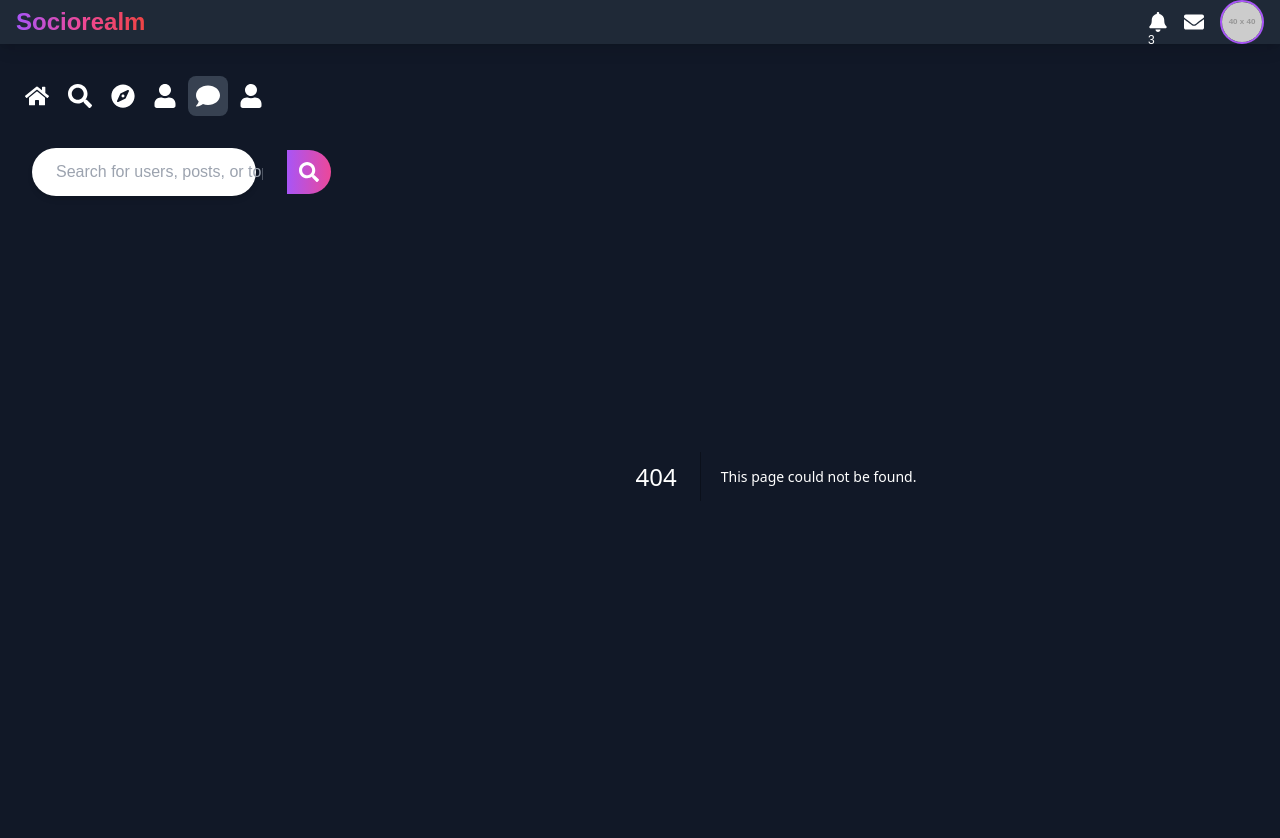
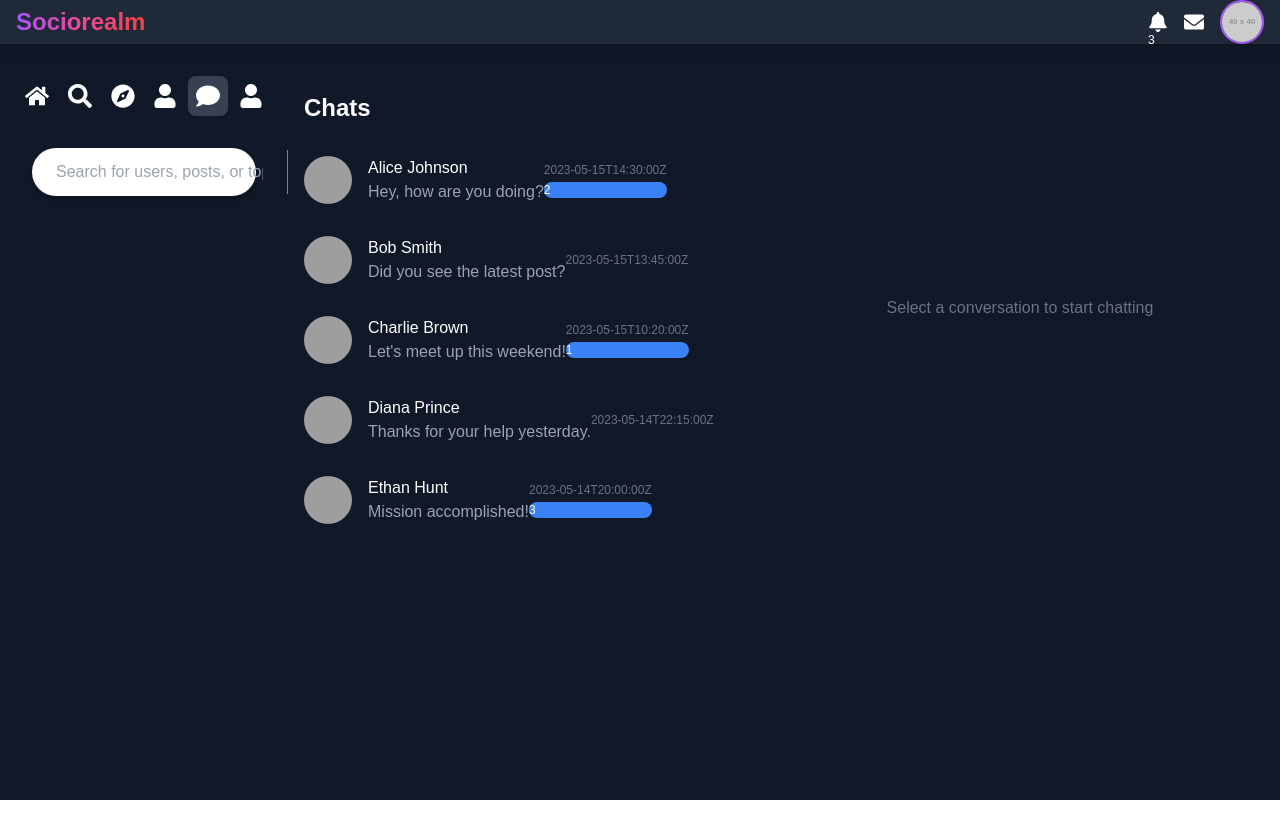
Before and after one commit to nasvank7/Sociorealm-frontend, a Next.js app: page /Chats in a window 1280 px wide. Before the commit this address had no page. Shown: the top 838 px of the page. After the commit the page ends 800 px from the top, so only its background shows below. Built offline with nearby package versions, Linux system fonts and the light colour scheme; grey boxes are pictures that could not be loaded.

Commit message:
Create Chats.tsx

```diff
--- /dev/null
+++ b/src/pages/Chats.tsx
@@ -0,0 +1,6 @@
+import ChatPage from "@/Components/Chat/Chat";
+
+
+export default function Explore() {
+    return <ChatPage />
+  }
```
